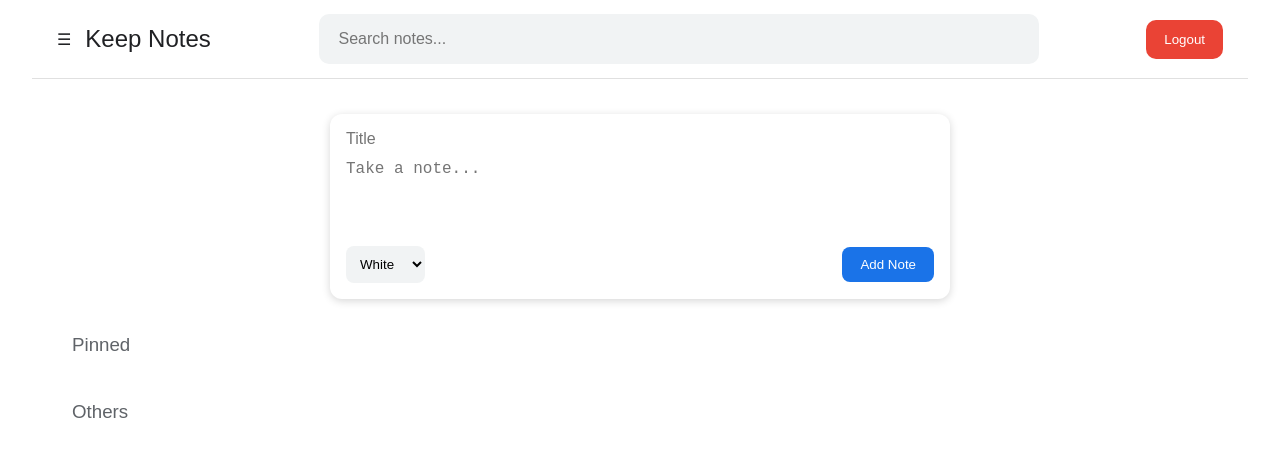
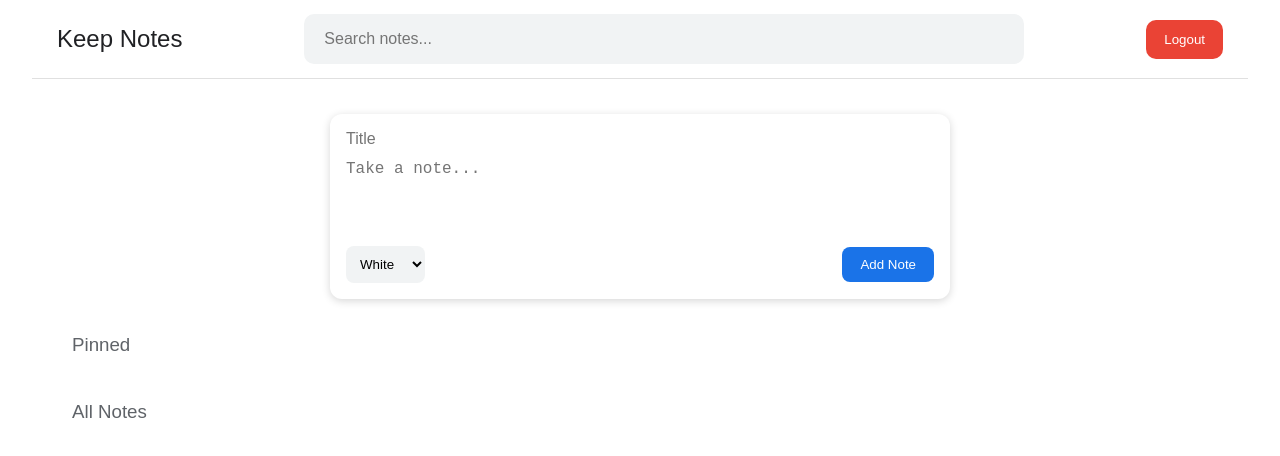
Before and after one commit to Subhadeep-Dhar/internship-workshop-omegabridge, a plain HTML site: page project_4_notes_app/frontend/index.html in a window 1280 px wide. Drawn offline with nearby package versions, Linux system fonts and the light colour scheme; no server answers; sample sign-in values are in the browser's storage.

Commit message:
minor change

```diff
--- a/project_4_notes_app/frontend/index.html
+++ b/project_4_notes_app/frontend/index.html
@@ -23,8 +23,6 @@
         <header class="keep-header">
 
             <div class="brand">
-
-                ☰
 
                 <h2>
 
@@ -111,7 +109,7 @@
 
         <h3 class="section-title">
 
-            Others
+            All Notes
 
         </h3>
 
```
